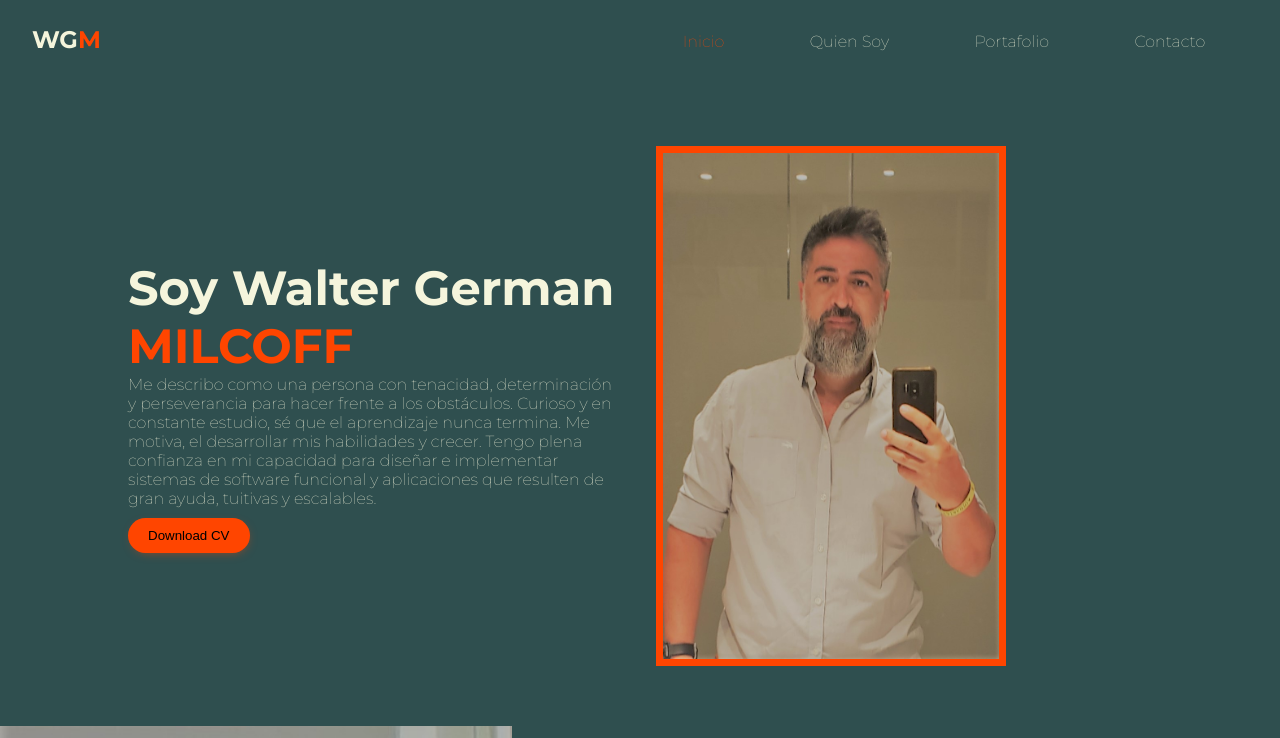
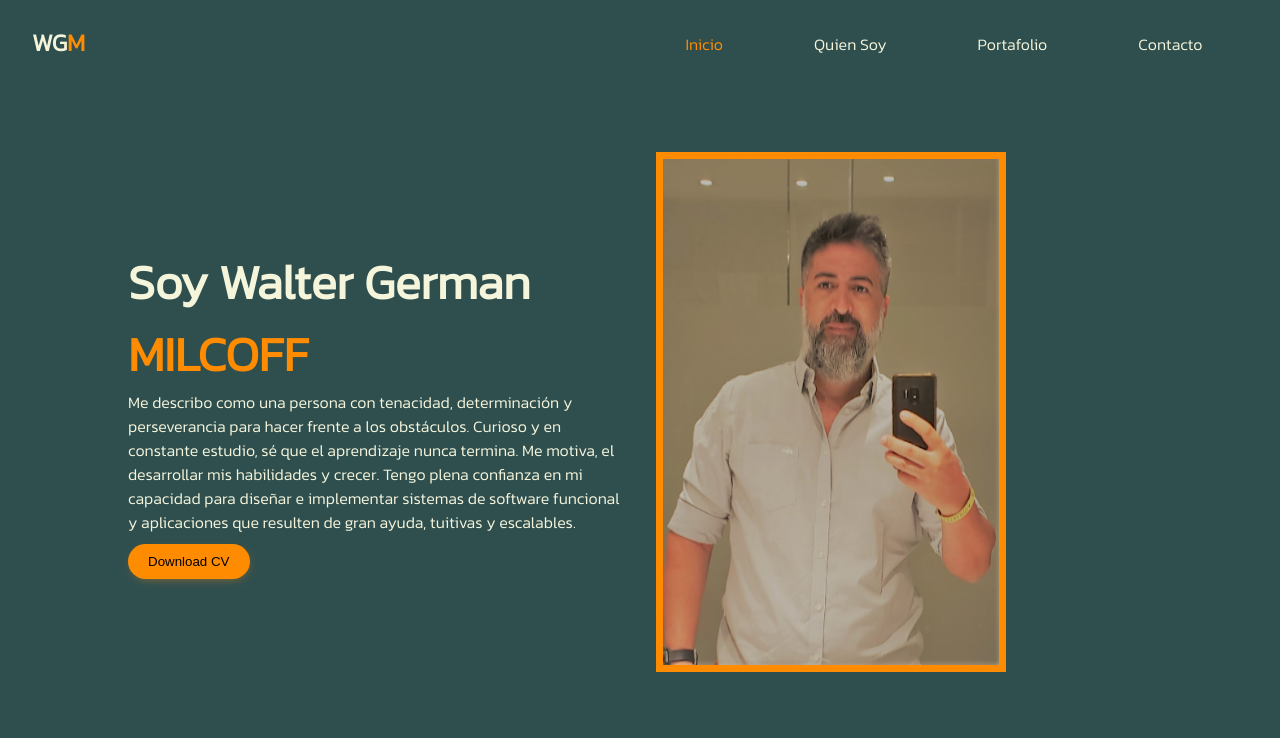
Before and after one commit to waltermilcoff/PaginaHTML, a plain HTML site: page index.html in a window 1280 px wide. Shown: the top 738 px of the page. Drawn offline with Linux system fonts and the light colour scheme.

Commit message:
Probando distinta tipografia y paleta de colores

```diff
--- a/estilos.css
+++ b/estilos.css
@@ -1,4 +1,4 @@
-@import url('https://fonts.googleapis.com/css2?family=Montserrat:wght@100;700&display=swap');
+@import url('https://fonts.googleapis.com/css2?family=Kanit:wght@300&display=swap');
 
 * {
   margin: 0;
@@ -7,11 +7,12 @@
 }
 
 body {
-  font-family: 'Montserrat', sans-serif;
+  font-family: 'Kanit', sans-serif;
   overflow-x: hidden;
 }
 
-.wrapper {
+.wrapper,
+.porfolio {
   width: 100vw;
   height: 100vh;
   background-color: #2F4F4F;
@@ -29,7 +30,7 @@ body {
 }
 
 .brand span {
-  color: #FF4500;
+  color: #FF8C00;
 }
 
 .menu {
@@ -49,11 +50,11 @@ body {
 }
 
 .menu .active {
-  color: #FF4500;
+  color: #FF8C00;
 }
 
 .menu a:hover{
-  background-color: #FF4500;
+  background-color: #FF8C00;
   color: #2F4F4F;
   transition: ease-in .4s;
 }
@@ -73,19 +74,19 @@ h1 {
 }
 
 span{
-  color: #FF4500;
+  color: #FF8C00;
 }
 
 .download-cv {
   padding: 10px 20px;
-  background-color: #FF4500;
+  background-color: #FF8C00;
   border: none;
   border-radius: 20px;
   margin-top: 10px;
   cursor: pointer;
-  -webkit-box-shadow: 1px 3px 11px -5px rgba(255,069,000,0.69);
-  -moz-box-shadow: 1px 3px 11px -5px rgba(255,069,000,0.69);
-  box-shadow: 1px 3px 11px -5px rgba(255,069,000,0.69);
+  -webkit-box-shadow: 1px 3px 11px -5px rgba(255,140,000,0.69);
+  -moz-box-shadow: 1px 3px 11px -5px rgba(255,140,000,0.69);
+  box-shadow: 1px 3px 11px -5px rgba(255,140,000,0.69);
 }
 
 .download-cv:hover {
@@ -94,7 +95,7 @@ span{
 }
 
 .main img {
-  border:  7px solid #FF4500;
+  border:  7px solid #FF8C00;
   width: 350px;
   height: 520px;
   z-index: 1;
@@ -126,7 +127,7 @@ span{
 .divider {
   height: 4px;
   width: 60px;
-  background-color: #FF4500;
+  background-color: #FF8C00;
   margin-top: 5px;
   margin-bottom: 2em;
 }
```
Also changed, not shown: index.html (+22 -22 lines).
